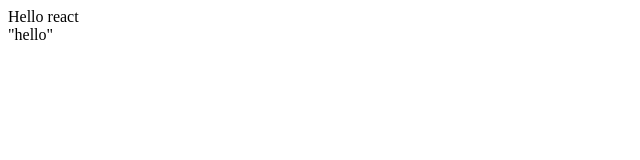
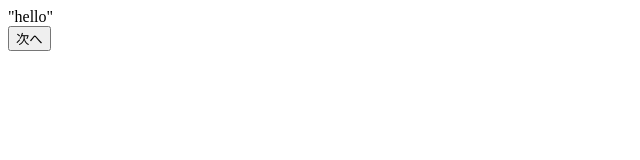
Before and after one commit to MaiHal/clarify, a React app in the folder front/: page / in a window 1280 px wide. Shown: the top 160 px of the page, without its empty margins (0-640 px from the left). Built offline with nearby package versions, Linux system fonts and the light colour scheme.

Commit message:
add button compornent

```diff
--- /dev/null
+++ b/front/src/Button.js
@@ -0,0 +1,14 @@
+import React from "react";
+
+class Button extends React.Component {
+  addNextButton() {
+    console.log("やっちゃおーよ");
+  }
+
+  render() {
+    console.log("oooo");
+    return <button onClick={this.addNextButton}>次へ</button>;
+  }
+}
+
+export default Button;
--- a/front/src/app.jsx
+++ b/front/src/app.jsx
@@ -1,26 +1,12 @@
-import React from 'react';
-import ReactDOM from 'react-dom'
-import QuestionTitle from './QuestionTitle';
-
-// export default class App extends React.Component{
-//     constructor(props){
-//         super(props);
-
-//     }
-
-//     render(){
-//         return(
-//             <div className="App">
-//                 <QuestionTitle />
-//             </div>
-//         )
-//     }
-// }
+import React from "react";
+import ReactDOM from "react-dom";
+import QuestionTitle from "./QuestionTitle";
+import Button from "./Button";
 
 ReactDOM.render(
-    <div>
-        Hello react
-        <QuestionTitle />
-    </div>,
-    document.getElementById('root')
-)
+  <div>
+    <QuestionTitle />
+    <Button />
+  </div>,
+  document.getElementById("root")
+);
```
Also changed, not shown: 1 other file (tests, documents, lock files or other folders).
